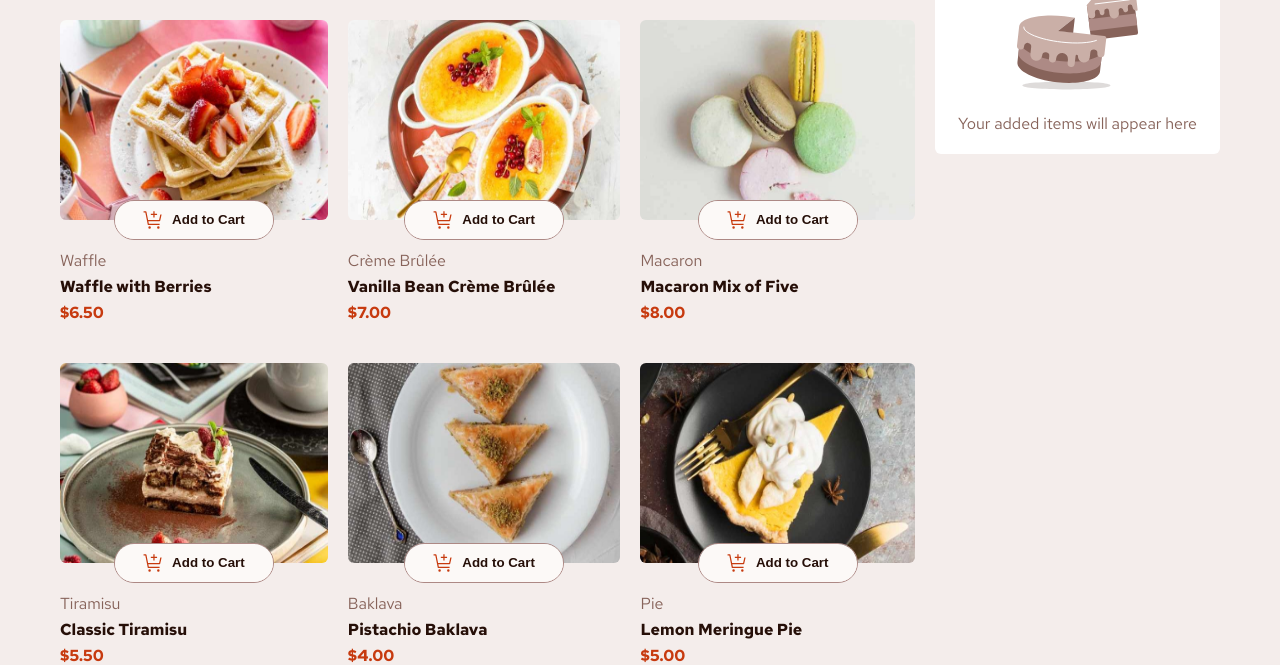
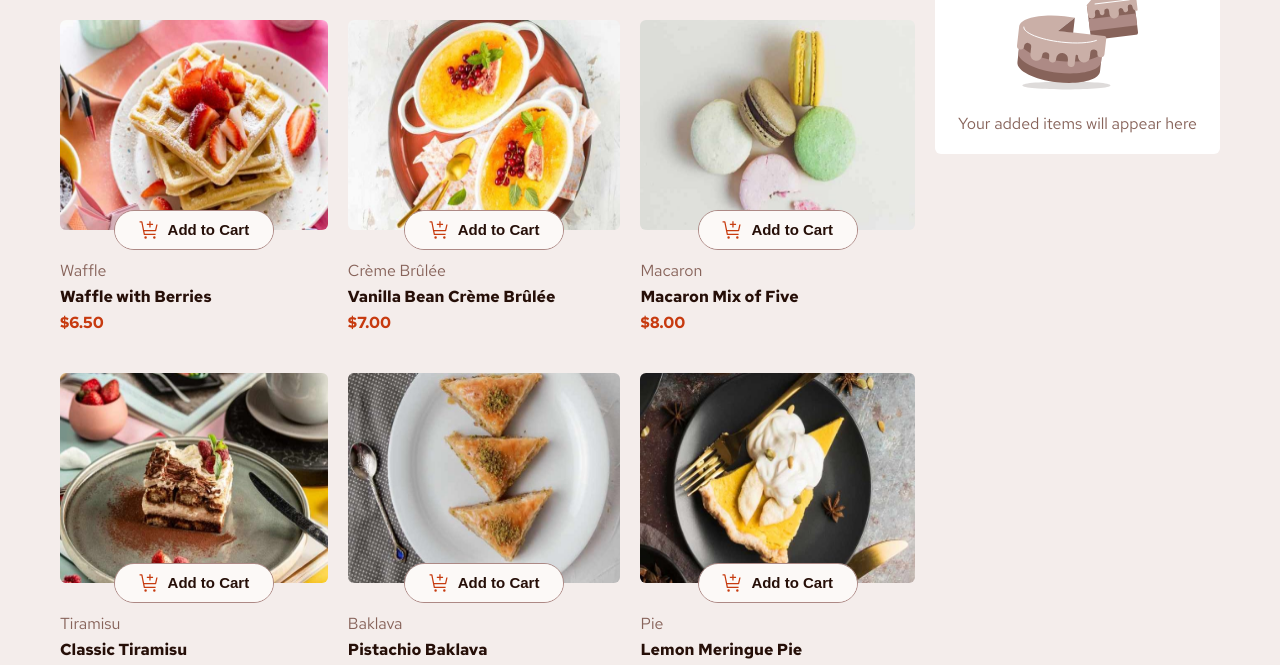
Before and after one commit to OffixialTrust/Product-List-With-Cart-Project, a plain HTML site: page index.html in a window 1280 px wide. Shown: the part 146-811 px from the top of the page. Drawn offline with Linux system fonts and the light colour scheme.

Commit message:
font size

```diff
--- a/productList.scss
+++ b/productList.scss
@@ -20,7 +20,7 @@
 
 .img-container {
   position: relative;
-  @include box($height: 200px);
+  @include box($height: 210px);
   margin-bottom: 30px;
 
   .main-img {
@@ -56,7 +56,7 @@
       vertical-align: middle;
       font-weight: $bolder;
       margin-left: 8px;
-      // font-size: $medium-font;
+      font-size: 15px;
       color: $rose-900;
     }
   }
```
Also changed, not shown: productList.css, 1 other file.
